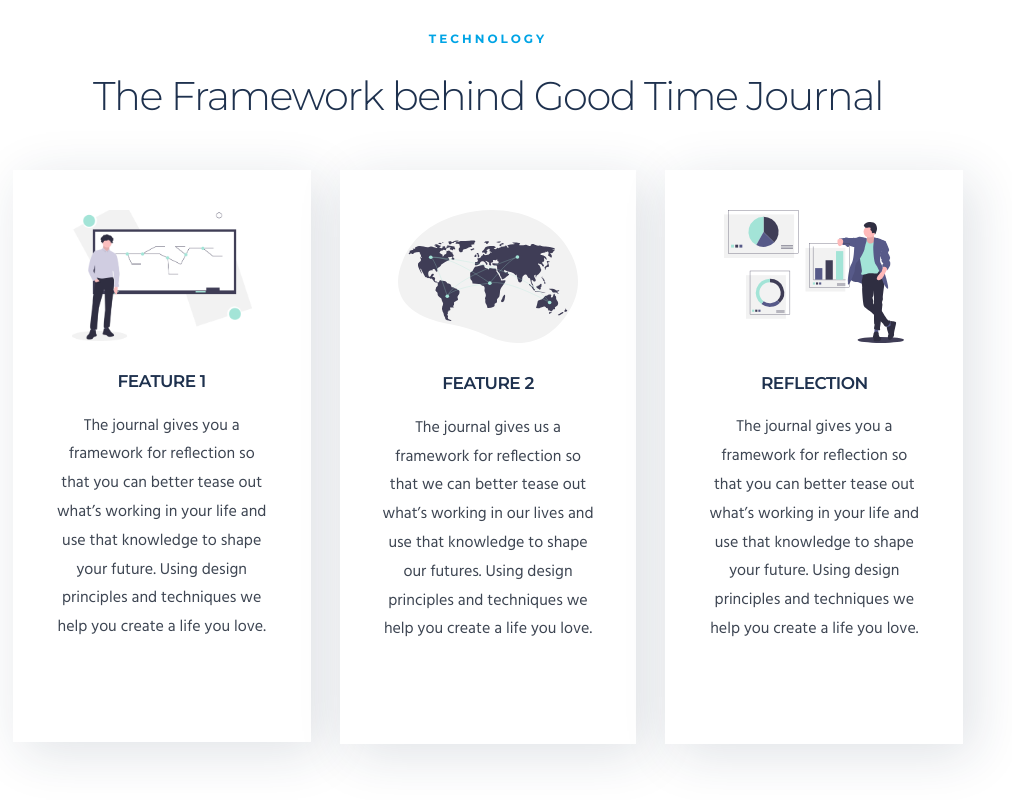
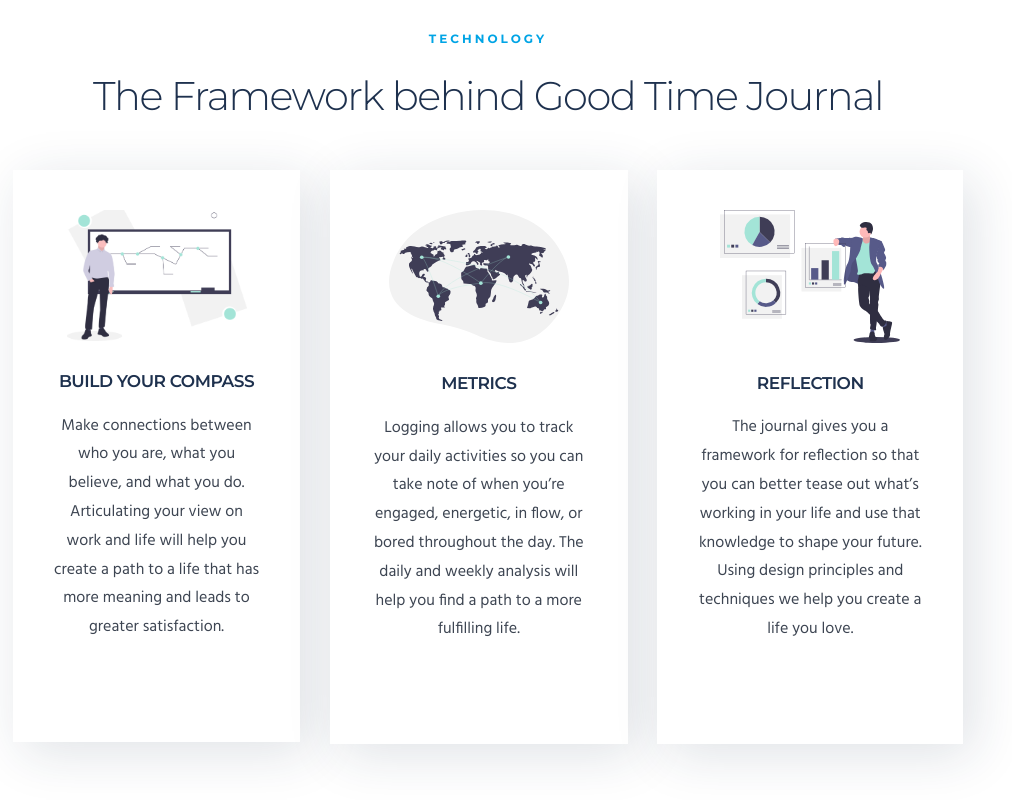
Before and after one commit to dorabelme/Good-Time-Journal, a plain HTML site: page index.html in a window 1280 px wide. Shown: the part 2349-3149 px from the top of the page, without its empty margins (152-1164 px from the left). Drawn offline with nearby package versions, Linux system fonts and the light colour scheme.

Commit message:
finalized content of landing page

```diff
--- a/index.html
+++ b/index.html
@@ -70,7 +70,7 @@
                         </div>
                         <div class="card-content">
                             <h3>Step One: Download the App</h3>
-                            <p>Download the Good Time Journal app and sign up for an account. Grant the necessary permissions to access the camera, microphone, and location data from your smartphone.</p>
+                            <p>Download the Good Time Journal app and sign up for an account. Start logging your activities and invite friends to join your journey. Share your progress with each other!</p>
                         </div>
                     </li>
 
@@ -80,7 +80,7 @@
                         </div>
                         <div class="card-content">
                             <h3>Step Two: Keep track of your activities</h3>
-                            <p>Begin capturing your daily energy, enjoyment and engagement levels, while doing your daily routine.</p>
+                            <p>Begin capturing your daily energy and engagement levels, while doing your daily routine. Keep track of how you feel throughout the day, log your energy and engagement scores. </p>
                         </div>
                     </li>
 
@@ -121,18 +121,17 @@
                 <div class="technology-img">
                     <img src="./assets/technology1.png" alt="Illustration of a man in front of a white board with data">
                 </div>
-                <h3>Feature 1</h3>
-                <p>The journal gives you a framework for reflection so that you can better tease out what’s working in your life and use that knowledge to shape your future.
-                    Using design principles and techniques we help you create a life you love.</p>
+                <h3>Build Your Compass</h3>
+                <p>Make connections between who you are, what you believe, and what you do. Articulating your view on work and life will help you create a path to a life that has more meaning and leads to greater satisfaction.</p>
             </li>
 
             <li class="technology-list-item">
                 <div class="technology-img">
                     <img src="./assets/technology2.svg" alt="Illustration of Earth">
                 </div>
-                <h3>Feature 2</h3>
-               <p>The journal gives us a framework for reflection so that we can better tease out what’s working in our lives and use that knowledge to shape our futures.
-                    Using design principles and techniques we help you create a life you love.</p>
+                <h3>Metrics</h3>
+               <p>Logging allows you to track your daily activities so you can take note of when you’re engaged, energetic, in flow, or bored throughout the day.
+                   The daily and weekly analysis will help you find a path to a more fulfilling life.</p>
             </li>
 
             <li class="technology-list-item">
```
